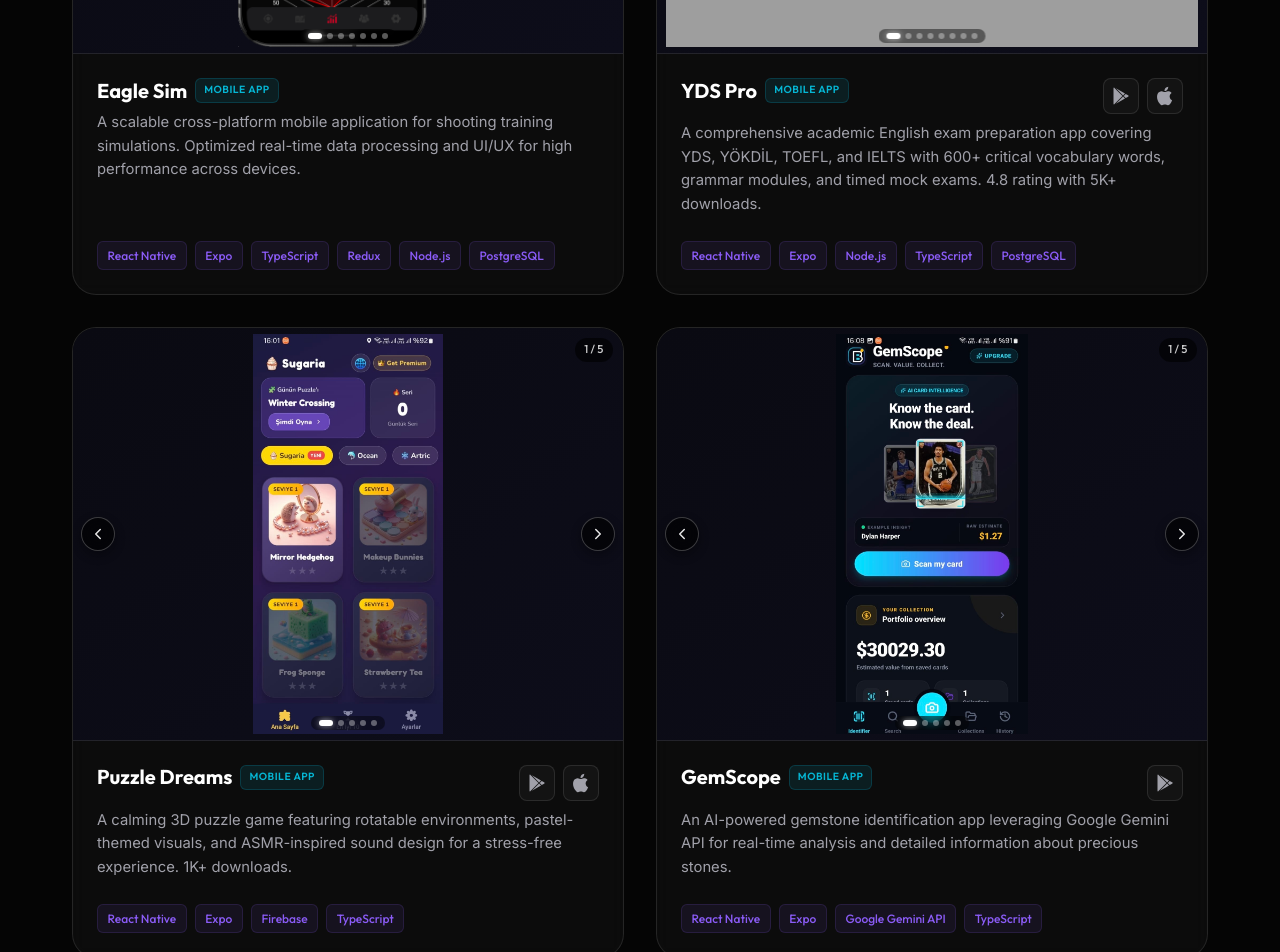
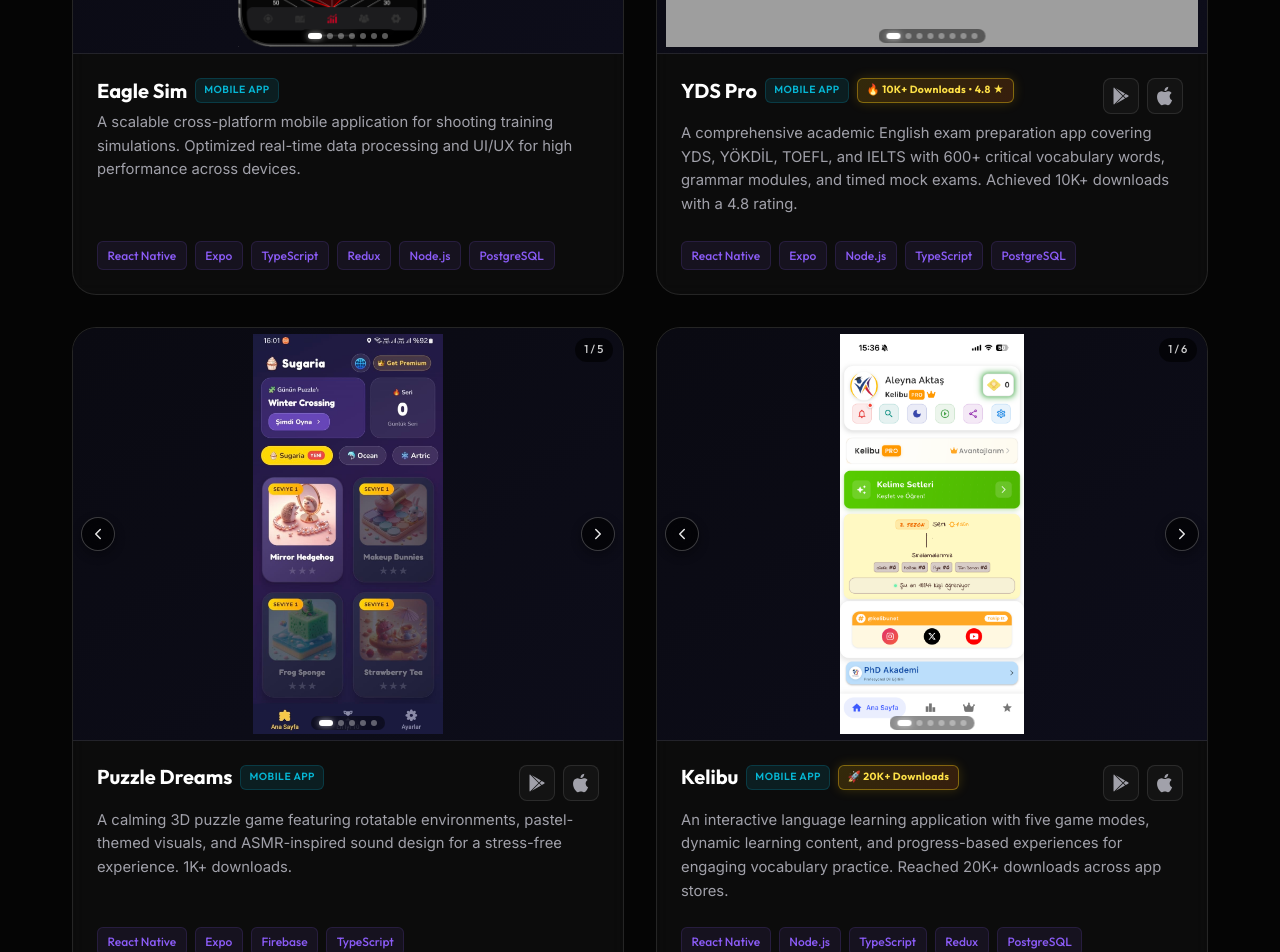
Before and after one commit to aleyaktas/aleynaaktas-portfolio, a React (Vite) app: page / in a window 1280 px wide. Shown: the part 3580-4532 px from the top of the page. Built offline with nearby package versions, Linux system fonts and the light colour scheme; grey boxes are pictures that could not be loaded.

Commit message:
feat: swap Kelibu with GemScope, highlight 10K+ and 20K+ download stats

```diff
--- a/src/components/Projects.css
+++ b/src/components/Projects.css
@@ -254,6 +254,23 @@
   white-space: nowrap;
 }
 
+.project-stats-badge {
+  display: inline-flex;
+  align-items: center;
+  gap: 0.25rem;
+  font-size: 0.65rem;
+  font-family: var(--font-display);
+  font-weight: 700;
+  letter-spacing: 0.03em;
+  padding: 0.2rem 0.55rem;
+  border-radius: var(--radius-sm);
+  background: linear-gradient(135deg, rgba(234, 179, 8, 0.18), rgba(249, 115, 22, 0.18));
+  color: #fde047;
+  border: 1px solid rgba(250, 204, 21, 0.4);
+  box-shadow: 0 0 12px rgba(234, 179, 8, 0.2);
+  white-space: nowrap;
+}
+
 /* Store Links */
 .project-links {
   display: flex;
--- a/src/components/Projects.tsx
+++ b/src/components/Projects.tsx
@@ -111,6 +111,7 @@
     appStore?: string;
   };
   platform: string;
+  stats?: string;
 }
 
 const projects: ProjectData[] = [
@@ -128,14 +129,15 @@
   {
     title: "YDS Pro",
     tech: ["React Native", "Expo", "Node.js", "TypeScript", "PostgreSQL"],
-    desc: "A comprehensive academic English exam preparation app covering YDS, YÖKDİL, TOEFL, and IELTS with 600+ critical vocabulary words, grammar modules, and timed mock exams. 4.8 rating with 5K+ downloads.",
+    desc: "A comprehensive academic English exam preparation app covering YDS, YÖKDİL, TOEFL, and IELTS with 600+ critical vocabulary words, grammar modules, and timed mock exams. Achieved 10K+ downloads with a 4.8 rating.",
     images: [ydspro0, ydspro1, ydspro2, ydspro3, ydspro4, ydspro5, ydspro6, ydspro7],
     category: 'personal',
     links: {
       playStore: "https://play.google.com/store/apps/details?id=com.opiaclab.kelimeler&hl=tr",
       appStore: "https://apps.apple.com/tr/app/yds-hocam-yds-ve-y%C3%B6kdi-l/id6664053285?l=tr"
     },
-    platform: "Mobile App"
+    platform: "Mobile App",
+    stats: "🔥 10K+ Downloads • 4.8 ★"
   },
   // 3. Puzzle Dreams
   {
@@ -150,7 +152,21 @@
     },
     platform: "Mobile App"
   },
-  // 4. GemScope
+  // 4. Kelibu
+  {
+    title: "Kelibu",
+    tech: ["React Native", "Node.js", "TypeScript", "Redux", "PostgreSQL"],
+    desc: "An interactive language learning application with five game modes, dynamic learning content, and progress-based experiences for engaging vocabulary practice. Reached 20K+ downloads across app stores.",
+    images: [kelibu1, kelibu2, kelibu3, kelibu4, kelibu5, kelibu6],
+    category: 'freelance',
+    links: {
+      playStore: "https://play.google.com/store/apps/details?id=com.phdakademi.kelibu&hl=tr",
+      appStore: "https://apps.apple.com/sa/app/kelibu-yds-y%C3%B6kdi-l-tipdi-l-ydt/id6484268631"
+    },
+    platform: "Mobile App",
+    stats: "🚀 20K+ Downloads"
+  },
+  // 5. GemScope
   {
     title: "GemScope",
     tech: ["React Native", "Expo", "Google Gemini API", "TypeScript"],
@@ -159,19 +175,6 @@
     category: 'personal',
     links: {
       playStore: "https://play.google.com/store/apps/details?id=com.opiaclab.cardanalysis&hl=tr"
-    },
-    platform: "Mobile App"
-  },
-  // 5. Kelibu
-  {
-    title: "Kelibu",
-    tech: ["React Native", "Node.js", "TypeScript", "Redux", "PostgreSQL"],
-    desc: "An interactive language learning application with five game modes, dynamic learning content, and progress-based experiences for engaging vocabulary practice.",
-    images: [kelibu1, kelibu2, kelibu3, kelibu4, kelibu5, kelibu6],
-    category: 'freelance',
-    links: {
-      playStore: "https://play.google.com/store/apps/details?id=com.phdakademi.kelibu&hl=tr",
-      appStore: "https://apps.apple.com/sa/app/kelibu-yds-y%C3%B6kdi-l-tipdi-l-ydt/id6484268631"
     },
     platform: "Mobile App"
   },
@@ -371,6 +374,9 @@
                     <div className="project-title-row">
                       <h3>{project.title}</h3>
                       <span className="project-platform-badge">{project.platform}</span>
+                      {project.stats && (
+                        <span className="project-stats-badge">{project.stats}</span>
+                      )}
                     </div>
                     <div className="project-links">
                       {project.links.playStore && (
```
